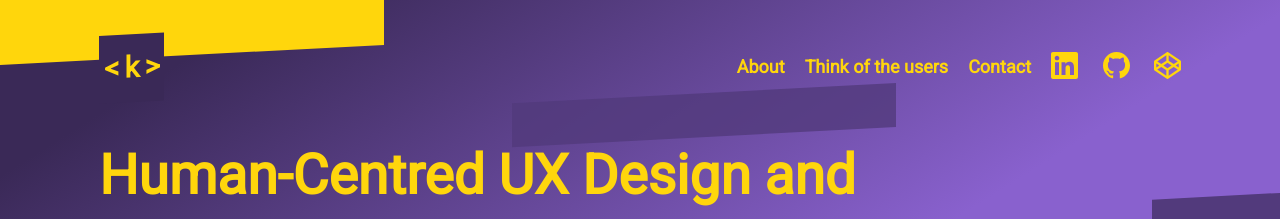
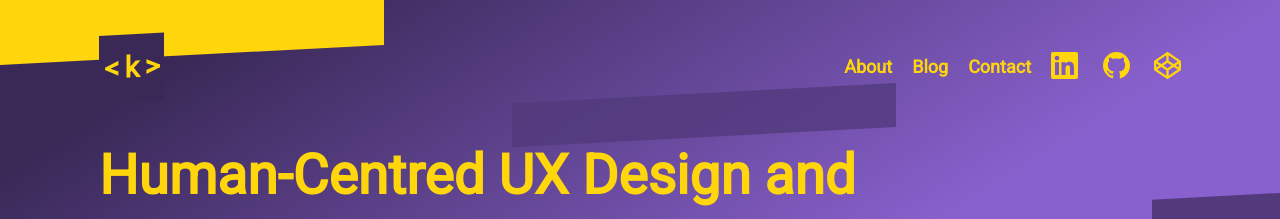
Before and after one commit to krisztin/cuddly-wixen, a Jekyll site: the page built from index.html, in a window 1280 px wide and 900 px high. Shown: the top 219 px of the window. Built offline with Jekyll 4.4.1, drawn with Linux system fonts in a browser that asks for light colours.

Commit message:
header nav naming

```diff
--- a/_includes/header.html
+++ b/_includes/header.html
@@ -8,19 +8,18 @@
   </div>
   <div class="wrapper">
     <div class="pad-tb">
-      {%- assign default_paths = site.pages | map: "path" -%} {%- assign
-      page_paths = site.header_pages | default: default_paths -%}
+      {%- assign default_paths = site.pages | map: "path" -%} {%- assign page_paths =
+      site.header_pages | default: default_paths -%}
       <nav class="site-nav">
-        <a class="site-title" rel="author" href="{{ site.url }}"
-          >&#60; k &#62;</a
+        <a class="site-title" rel="author" href="{{ site.url }}">&#60; k &#62;</a>
+        <div class="site-links">
+          {%- for path in page_paths -%} {%- assign nav_page = site.pages | where: "path", path |
+          first -%} {%- if nav_page.title == 'Think of the users' -%}
+          <a class="page-link" href="{{ nav_page.url | relative_url }}">Blog</a>
+          {% elsif nav_page.title %} {%- unless nav_page.exclude -%}
+          <a class="page-link" href="{{ nav_page.url | relative_url }}"
+            >{{ nav_page.title | escape }}</a
         >
-        <div class="site-links">
-          {%- for path in page_paths -%} {%- assign my_page = site.pages |
-          where: "path", path | first -%} {%- if my_page.title -%} {%- unless
-          my_page.exclude -%}
-          <a class="page-link" href="{{ my_page.url | relative_url }}">{{
-            my_page.title | escape
-          }}</a>
           {%- endunless -%} {%- endif -%} {%- endfor -%}
           <a class="page-link" href="#contact">Contact</a>
           {% include social-links.html -%}
```
